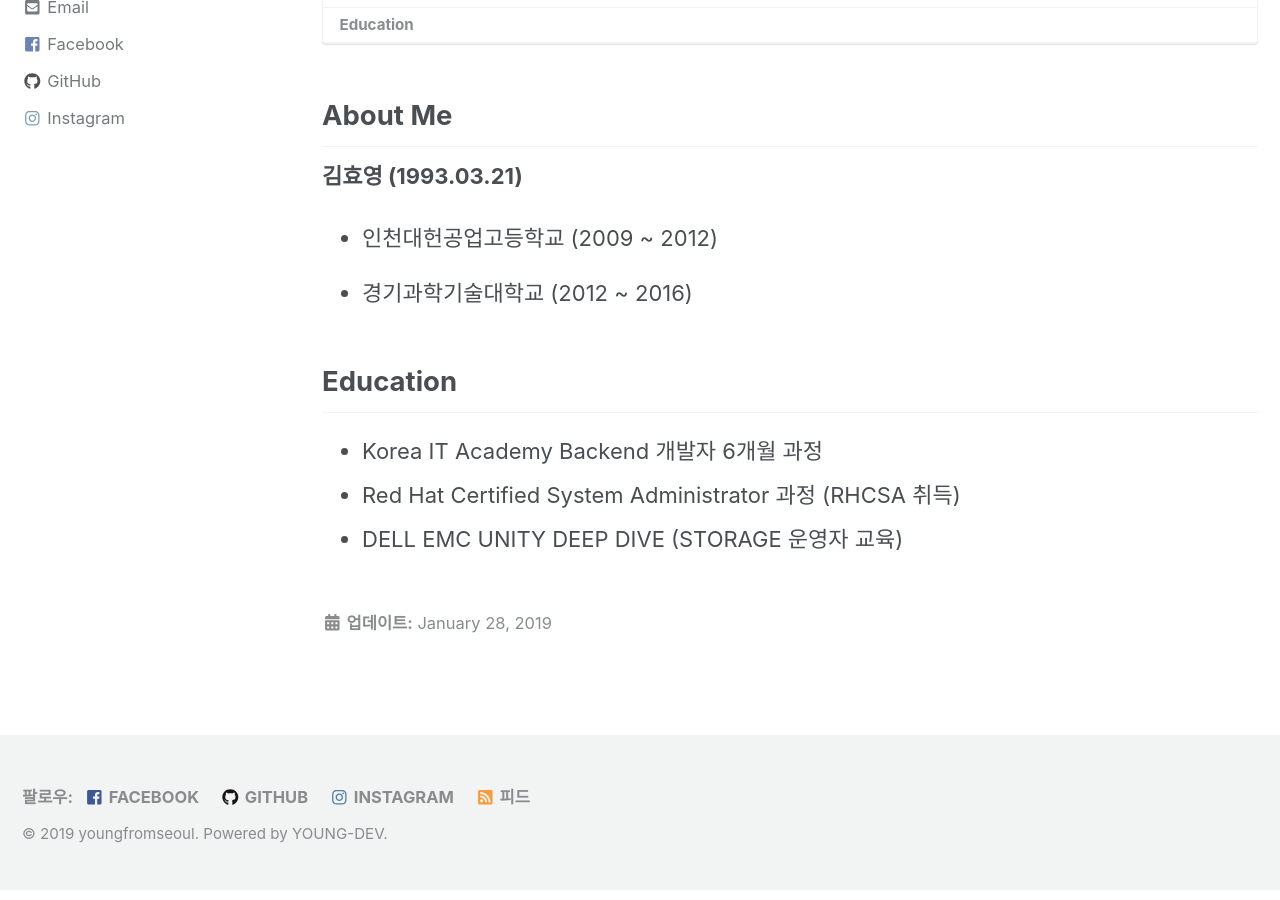
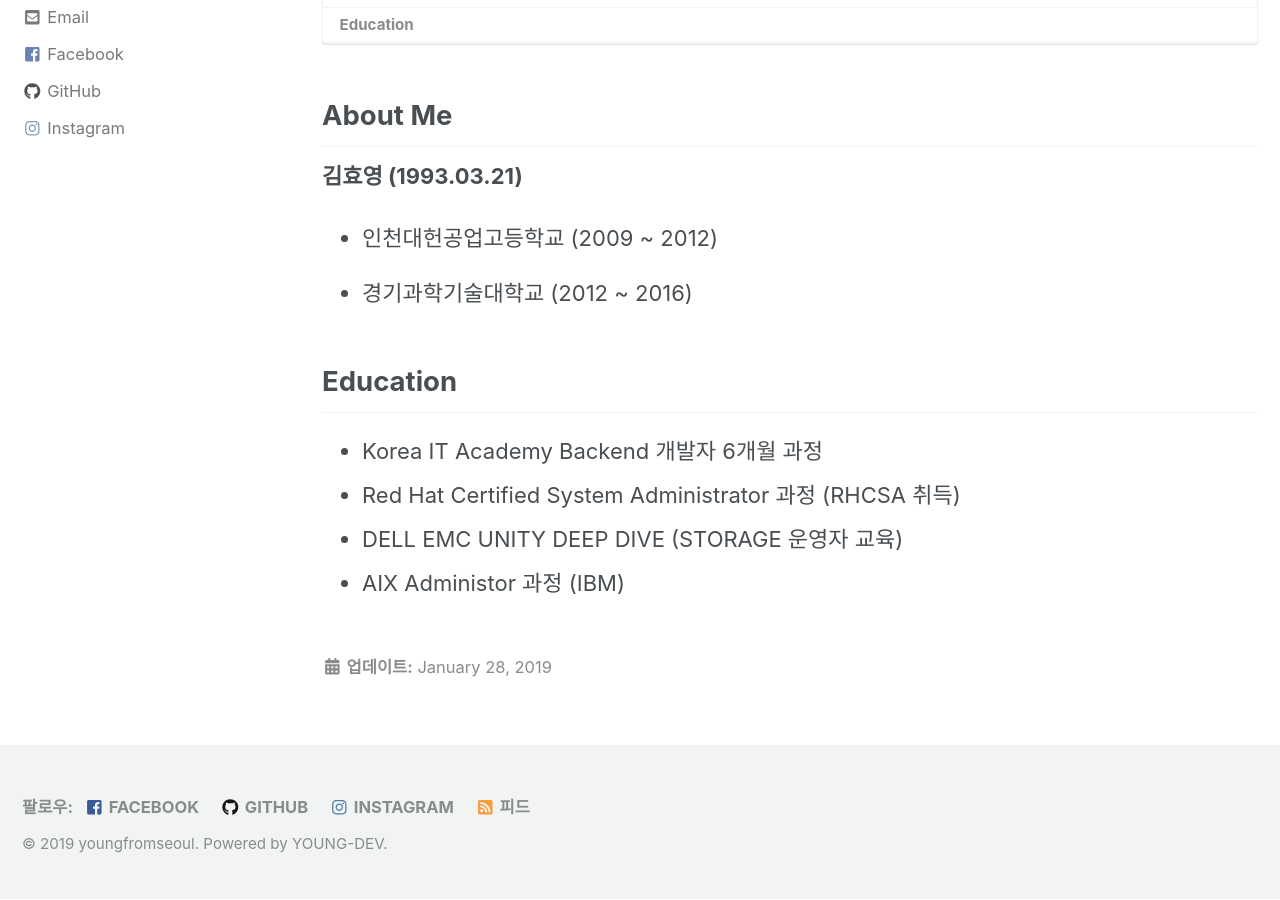
Before and after one commit to youngfromseoul/youngfromseoul.github.io2, a Jekyll site: the page built from _pages/about.md, in a window 1280 px wide and 900 px high, scrolled down 232 px. Built offline with Jekyll 4.4.1, drawn with Linux system fonts in a browser that asks for light colours; cached includes are drawn as plain includes; nearby versions of some CDN libraries; some web fonts are replaced; library files that are not in the unit come from our copies.

Commit message:
Update about.md

```diff
--- a/_pages/about.md
+++ b/_pages/about.md
@@ -20,3 +20,4 @@ toc: true
  - Korea IT Academy Backend 개발자 6개월 과정
  - Red Hat Certified System Administrator 과정 (RHCSA 취득)
  - DELL EMC UNITY DEEP DIVE (STORAGE 운영자 교육)
+ - AIX Administor 과정 (IBM)
```
